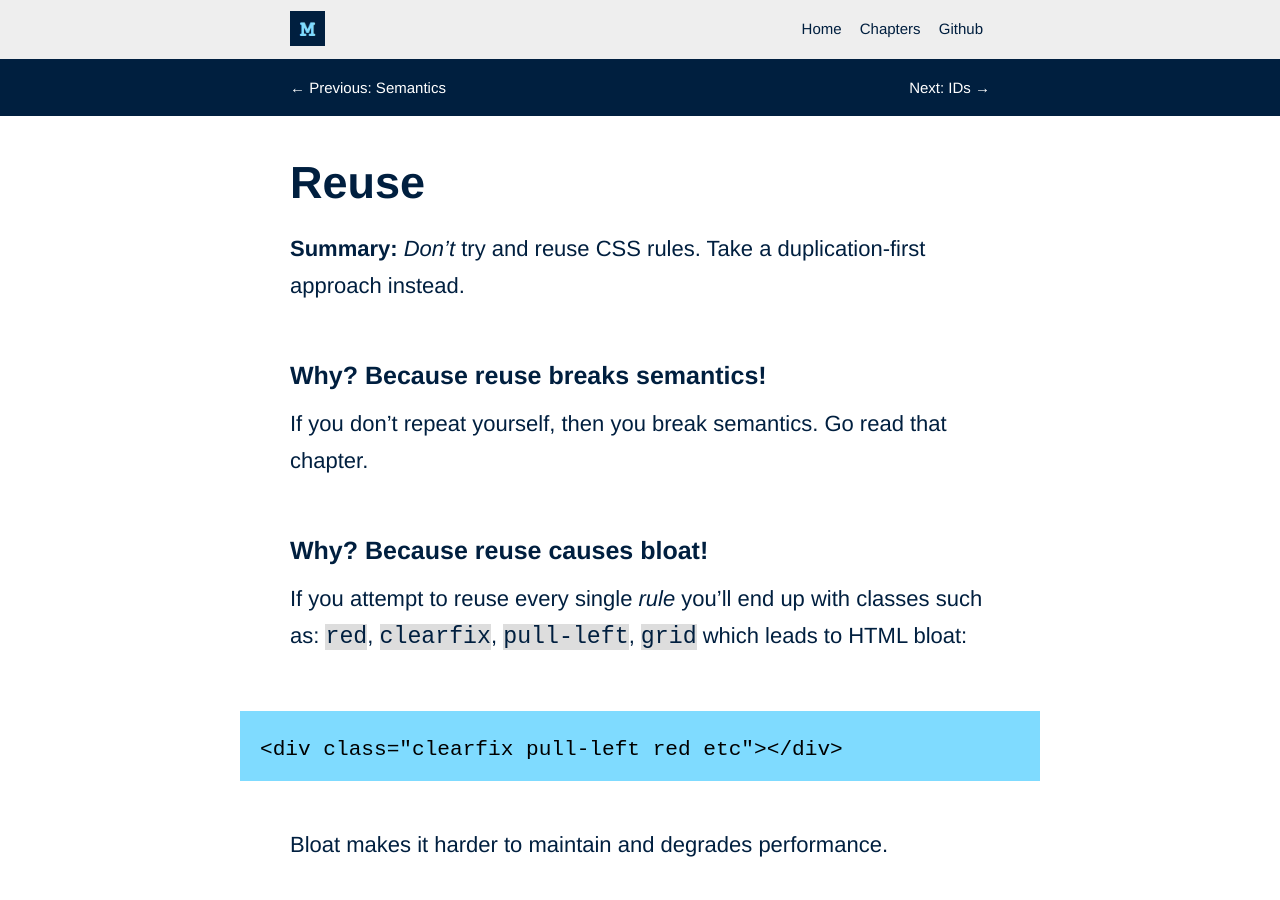
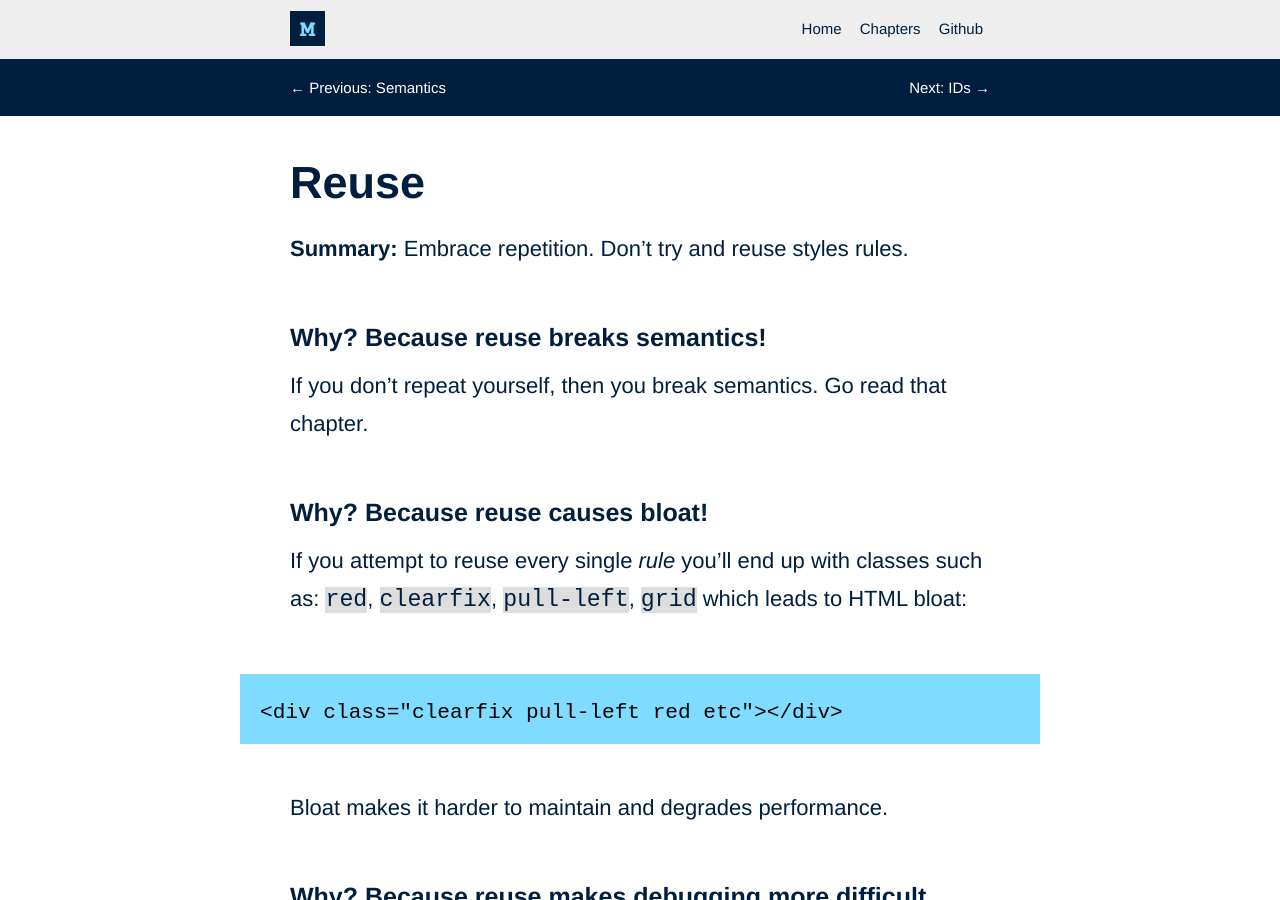
Before and after one commit to adamsilver/maintainablecss.com-jekyll, a Jekyll site: the page built from _chapters/03-reuse.md, in a window 1280 px wide and 900 px high. Built offline with Jekyll 4.4.1, drawn with Linux system fonts in a browser that asks for light colours.

Commit message:
repetition note

```diff
--- a/_chapters/03-reuse.md
+++ b/_chapters/03-reuse.md
@@ -3,10 +3,10 @@ layout: chapter
 title: Reuse
 section: Background
 permalink: /chapters/reuse/
-description: Learn why striving to reuse styles is a futile when it comes to CSS.
+description: Learn why avoding reuse and embracing repetition makes CSS maintenance easier.
 ---
 
-**Summary:** *Don't* try and reuse CSS rules. Take a duplication-first approach instead.
+**Summary:** Embrace repetition. Don't try and reuse styles rules.
 
 ## Why? Because reuse breaks semantics!
 
```
